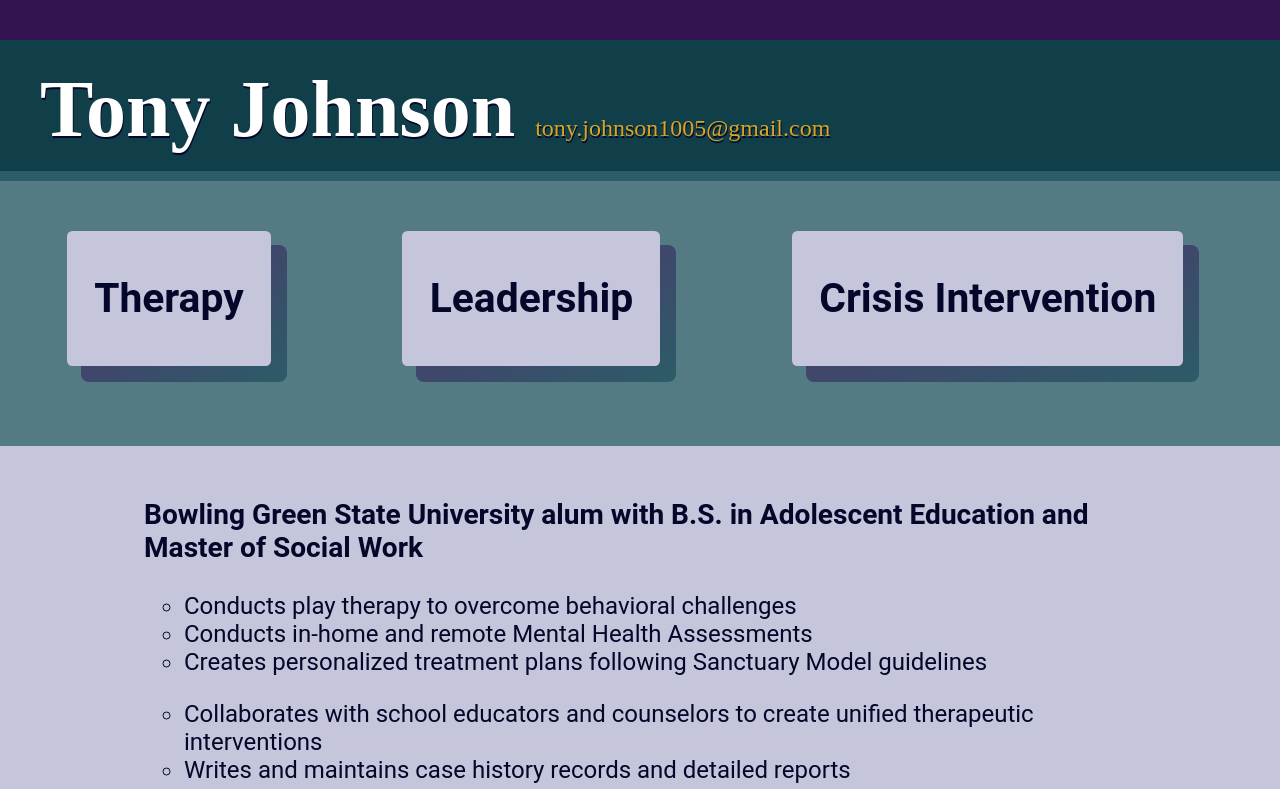
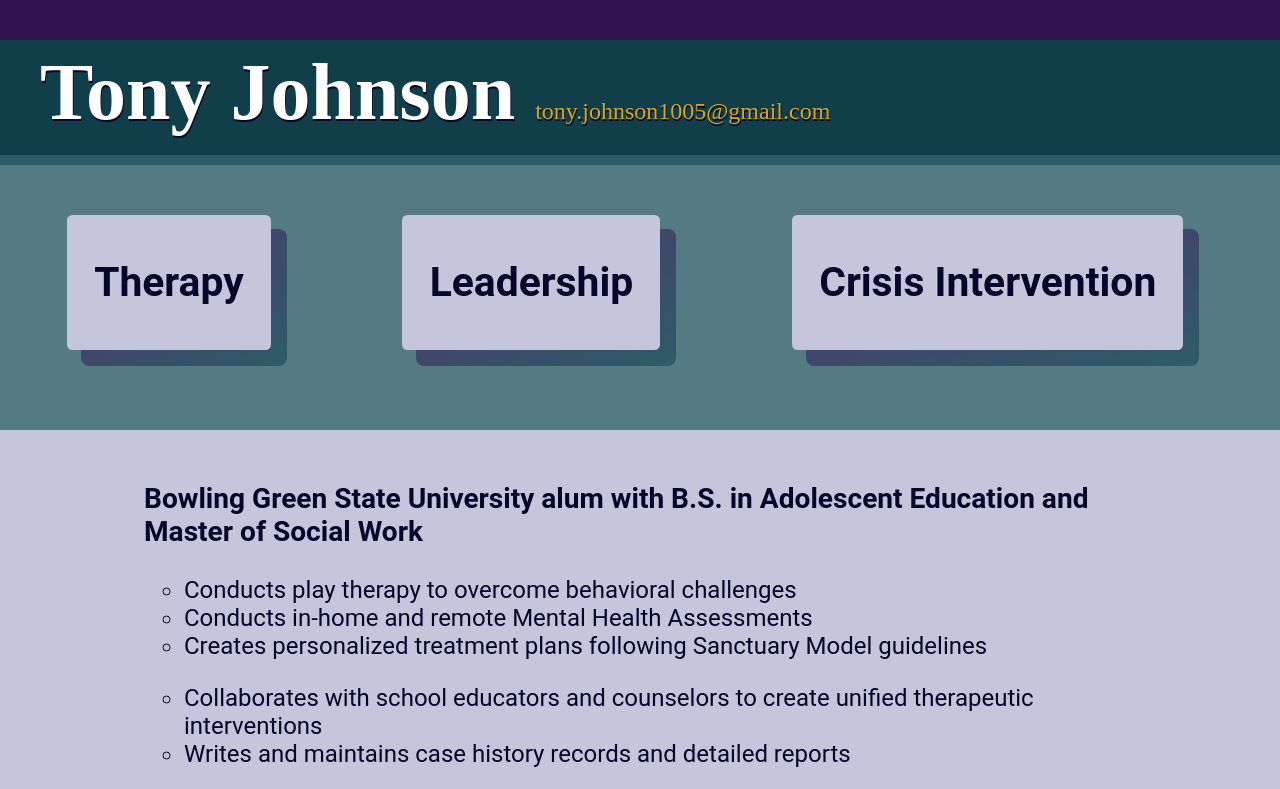
Before and after one commit to Raymi306/personal-site-tony-johnson, a website built with webpack: page src/index.html in a window 1280 px wide. Shown: the top 789 px of the page. Built offline with nearby package versions, Linux system fonts and the light colour scheme.

Commit message:
Better header vertical stacking

```diff
--- a/src/style.css
+++ b/src/style.css
@@ -40,6 +40,7 @@ h1 {
 	font-family: "Roboto Slab", serif;
 	font-size: 5em;
 	background: var(--purple-2);
+	line-height: 0.7em;
 }
 
 .header-inner {
```
